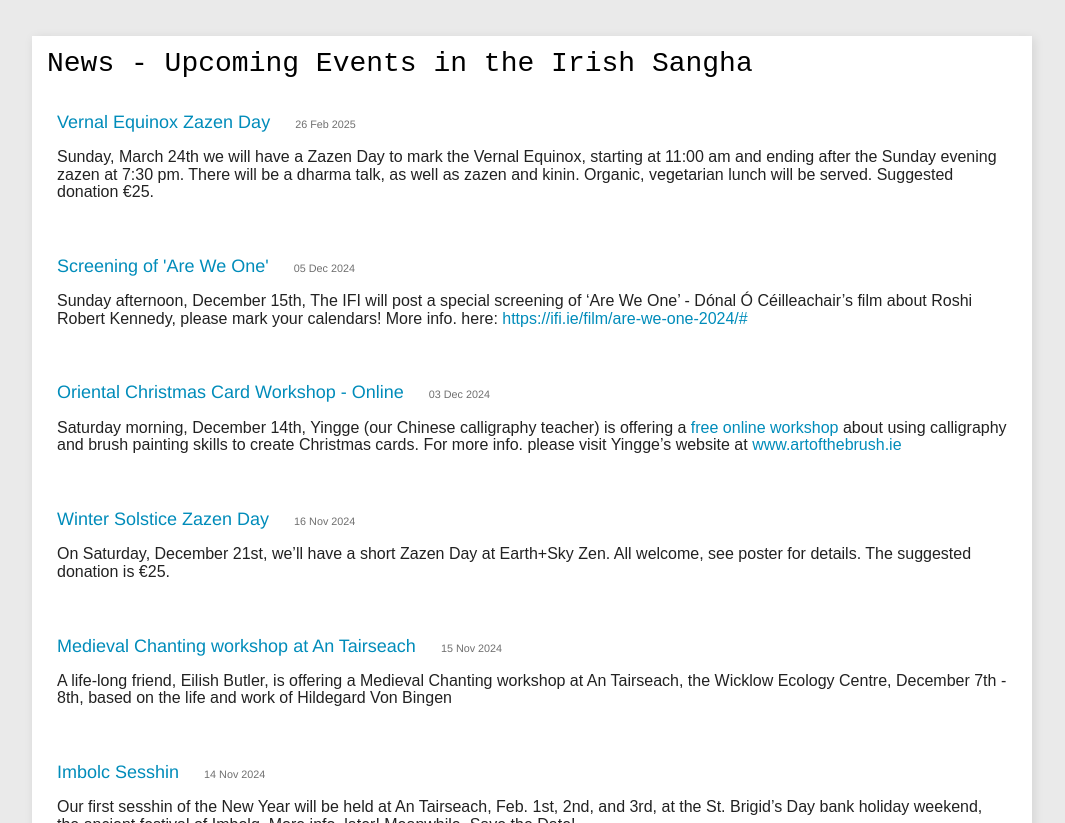
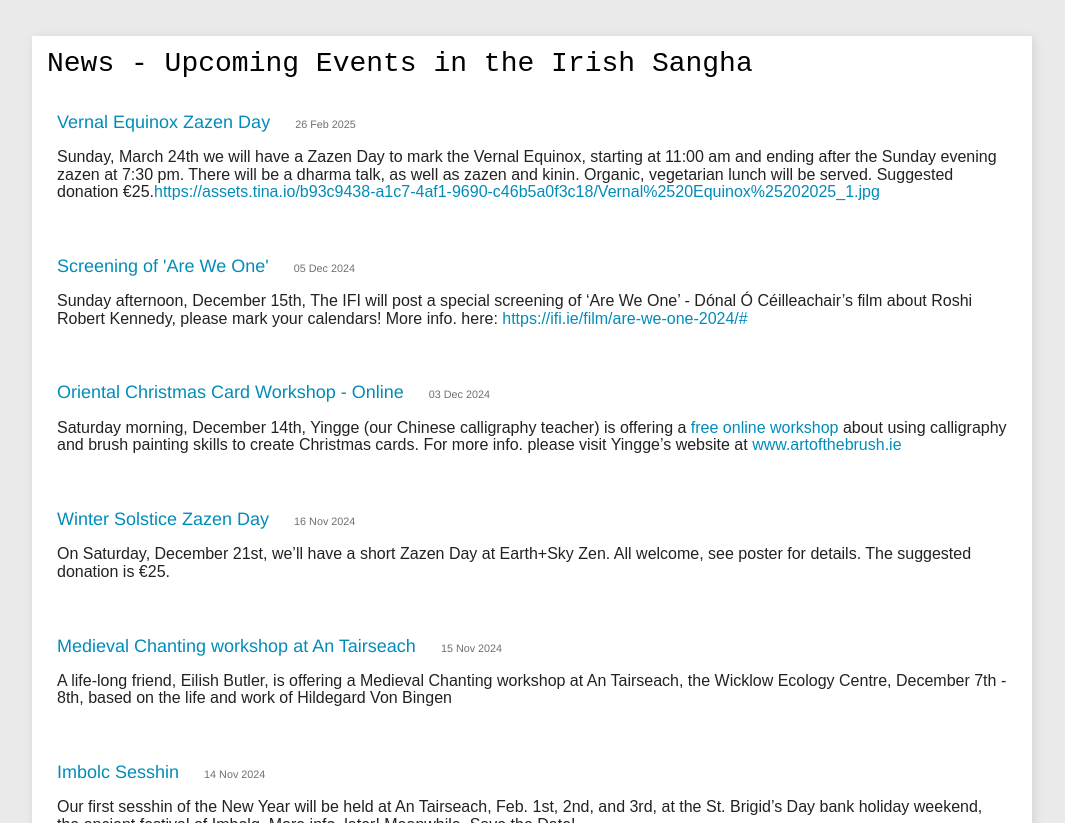
Before and after one commit to zen-ireland/zenireland.github.io, a Jekyll site: the page built from index.html, in a window 1280 px wide and 900 px high, scrolled down 536 px, cut to the strip 77-900 px from the top of the window. Shown: the whole strip, without its empty margins (108-1173 px from the left). Built offline with Jekyll 4.4.1, drawn with Linux system fonts in a browser that asks for light colours; part of the change alters nothing that is shown.

Commit message:
TinaCMS content update

```diff
--- a/_posts/2025-02-26-vernal-equinox-zazen-day.md
+++ b/_posts/2025-02-26-vernal-equinox-zazen-day.md
@@ -6,4 +6,4 @@ categories:
 image: ''
 ---
 
-Sunday, March 24th we will have a Zazen Day to mark the Vernal Equinox, starting at 11:00 am and ending after the Sunday evening zazen at 7:30 pm. There will be a dharma talk, as well as zazen and kinin. Organic, vegetarian lunch will be served. Suggested donation €25.![](/Vernal%2520Equinox%25202025_1.jpg)
+Sunday, March 24th we will have a Zazen Day to mark the Vernal Equinox, starting at 11:00 am and ending after the Sunday evening zazen at 7:30 pm. There will be a dharma talk, as well as zazen and kinin. Organic, vegetarian lunch will be served. Suggested donation €25.[https://assets.tina.io/b93c9438-a1c7-4af1-9690-c46b5a0f3c18/Vernal%2520Equinox%25202025\_1.jpg](https://assets.tina.io/b93c9438-a1c7-4af1-9690-c46b5a0f3c18/Vernal%2520Equinox%25202025_1.jpg)![](/Vernal%2520Equinox%25202025_1.jpg)![](/Vernal%2520Equinox%25202025_1.jpg)
```
